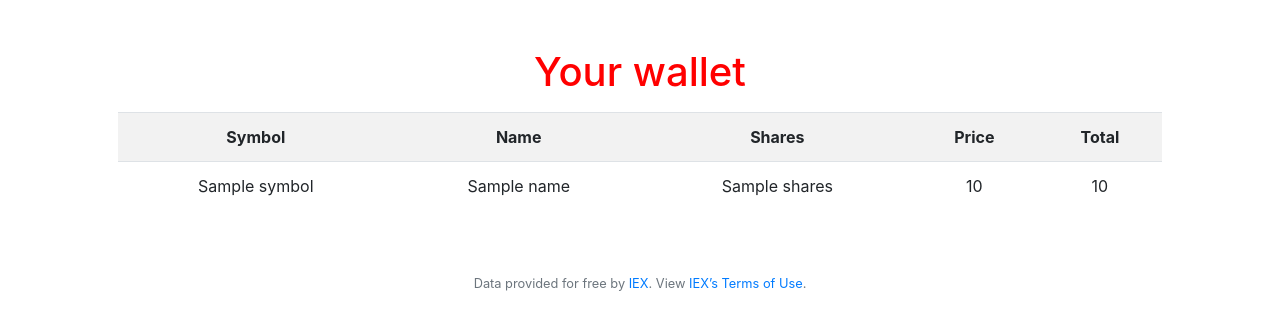
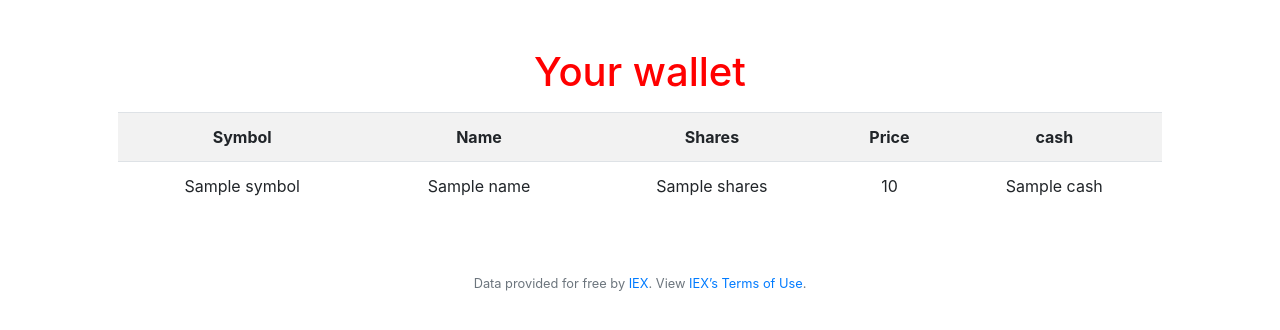
Before and after one commit to aminedachir/Finnace.solutions, a Flask app: template templates/index.html in a window 1280 px wide. Shown: the part 76-406 px from the top of the page. Run offline with Flask 2, Linux system fonts and the light colour scheme; the template is opened without the code that fills it: most values are stand-ins (such as "Sample title", 1, 10 or a date in 2020); some libraries are stand-ins or nearby versions.

Commit message:
update history

```diff
--- a/templates/index.html
+++ b/templates/index.html
@@ -13,14 +13,14 @@
                 <th>Name</th>
                 <th>Shares</th>
                 <th>Price</th>
-                <th>Total</th>
+                <th>cash</th>
             </tr>
             <tr>
                 <td>{{symbol}}</td>
                 <td>{{name}}</td>
                 <td>{{shares}}</td>
                 <td>{{price}}</td>
-                <td>{{total}}</td>
+                <td>{{cash}}</td>
             </tr>
         </table>
     </p>
```
